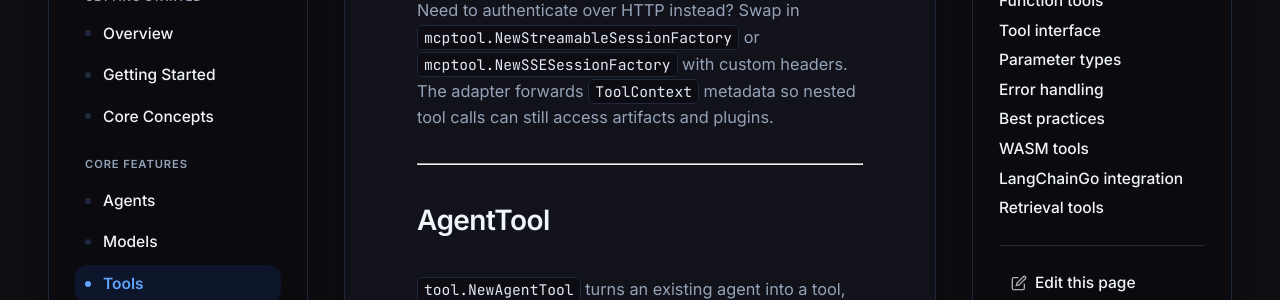
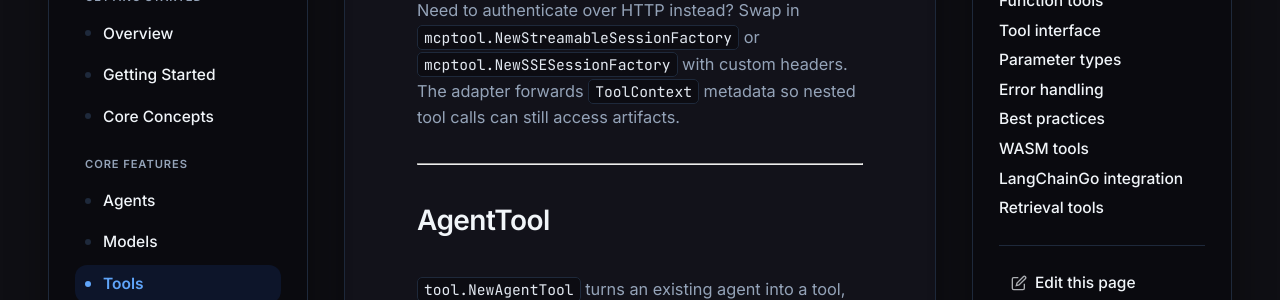
Before and after one commit to hupe1980/agentmesh, a Jekyll site: the page built from docs/tools.md, in a window 1280 px wide and 900 px high, scrolled down 17159 px. Shown: the part 179-479 px from the top of the window. Built offline with Jekyll 4.4.1, drawn with Linux system fonts in a browser that asks for light colours; some of the changed text lies outside the part shown.

````diff
--- a/docs/tools.md
+++ b/docs/tools.md
@@ -611,7 +611,7 @@ planner, _ := am.NewModelAgent("planner", llm, func(o *am.ModelAgentOptions) {
 })
 ```
 
-Need to authenticate over HTTP instead? Swap in `mcptool.NewStreamableSessionFactory` or `mcptool.NewSSESessionFactory` with custom headers. The adapter forwards `ToolContext` metadata so nested tool calls can still access artifacts and plugins.
+Need to authenticate over HTTP instead? Swap in `mcptool.NewStreamableSessionFactory` or `mcptool.NewSSESessionFactory` with custom headers. The adapter forwards `ToolContext` metadata so nested tool calls can still access artifacts.
 
 ---
 
````
Also changed, not shown: other parts of docs/tools.md (+1 -1 lines), docs/advanced.md (+1 -1 lines), docs/agents.md (+1 -1 lines), examples/semantic_caching/README.md, 2 other files.
